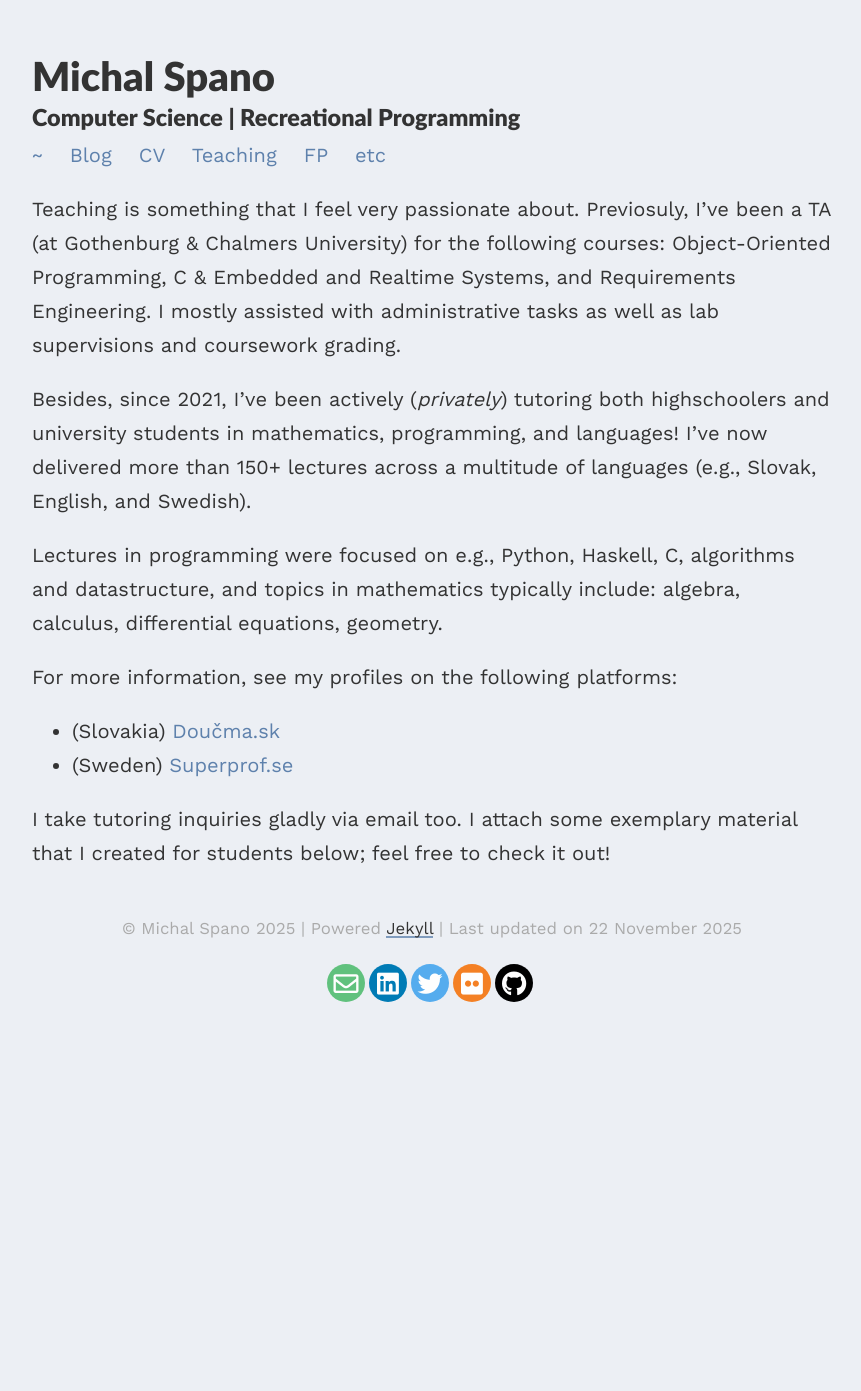
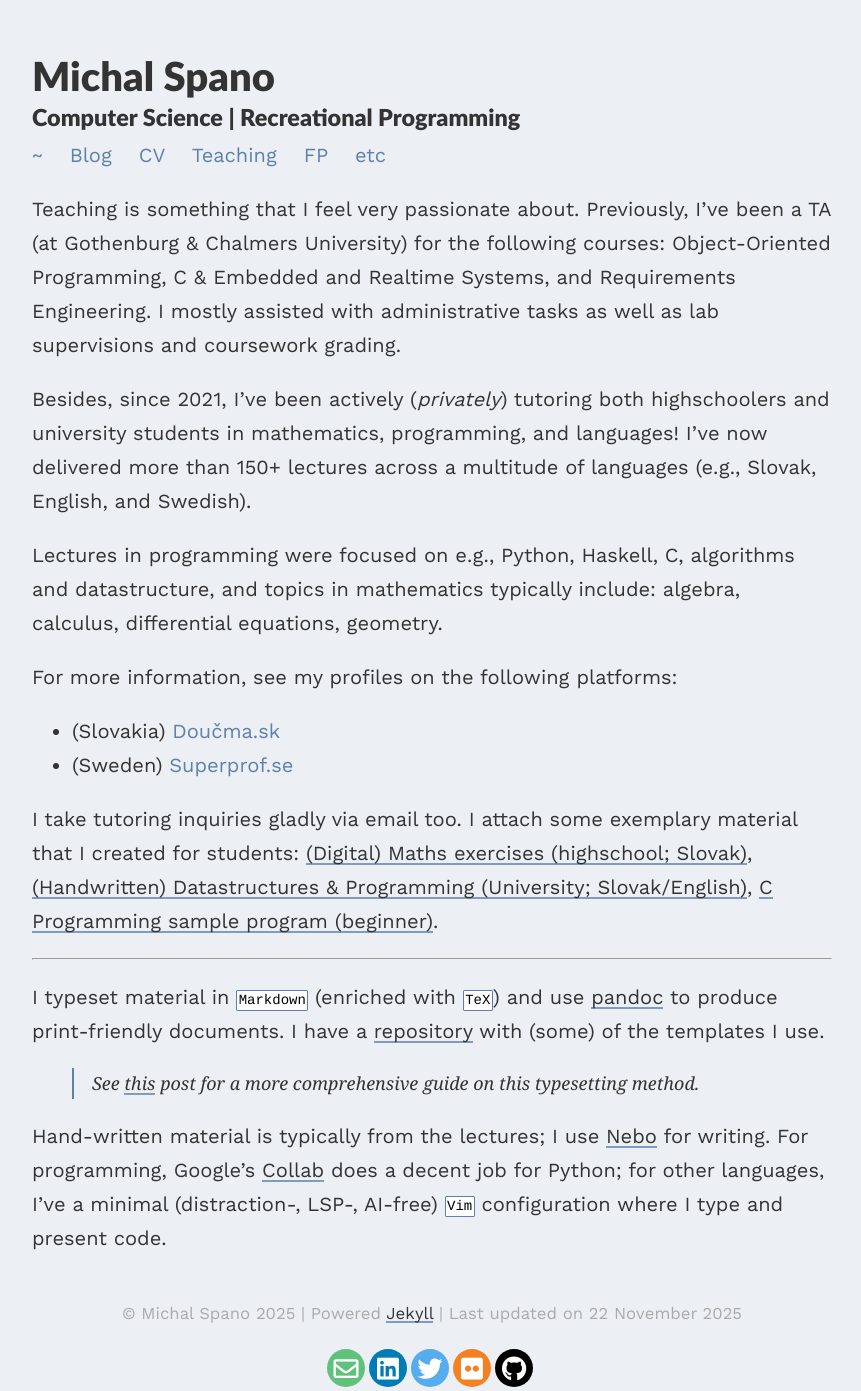
Before and after one commit to michalspano/michalspano.github.io, a Jekyll site: the page built from _pages/teaching.md, in a window 1280 px wide. Shown: the whole page, without its empty margins (208-1069 px from the left). Built offline with Jekyll 4.4.1, drawn with Linux system fonts in a browser that asks for light colours; nearby versions of some CDN libraries; before the commit the page ends 1006 px from its top, so only the background shows below that.

Commit message:
Finish page about Teaching

```diff
--- a/_pages/teaching.md
+++ b/_pages/teaching.md
@@ -5,7 +5,7 @@ permalink: /teaching/
 published: true
 ---
 
-Teaching is something that I feel very passionate about. Previosuly, I've been
+Teaching is something that I feel very passionate about. Previously, I've been
 a TA (at Gothenburg & Chalmers University) for the following courses:
 Object-Oriented Programming, C & Embedded and Realtime Systems, and
 Requirements Engineering. I mostly assisted with administrative tasks as well
@@ -21,8 +21,36 @@ and datastructure, and topics in mathematics typically include: algebra,
 calculus, differential equations, geometry.
 
 For more information, see my profiles on the following platforms:
-* (Slovakia) [Doučma.sk](https://www.doucma.sk/225672-doucovanie-online-doucovanie-matematiky-programovania-a-jazykov-nadobudni-matematicke-algoritmicke)
-* (Sweden) [Superprof.se](https://www.superprof.se/ingenjorsstudent-chalmerist-lar-matematik-och-programmering-gymnasie-hogskoleniva-goteborg-eller-distanse.html)
+* (Slovakia) [Doučma.sk][doucma]
+* (Sweden) [Superprof.se][superprof]
+
+[doucma]: https://www.doucma.sk/225672-doucovanie-online-doucovanie-matematiky-programovania-a-jazykov-nadobudni-matematicke-algoritmicke
+[superprof]: https://www.superprof.se/ingenjorsstudent-chalmerist-lar-matematik-och-programmering-gymnasie-hogskoleniva-goteborg-eller-distanse.html
 
 I take tutoring inquiries gladly via email too. I attach some exemplary
-material that I created for students below; feel free to check it out!
+material that I created for students: [(Digital) Maths exercises (highschool;
+Slovak)][digital], [(Handwritten) Datastructures & Programming (University;
+Slovak/English)][handwritten], [C Programming sample program
+(beginner)][program_c].
+
+[digital]: /assets/docs/teaching_sample_sk.pdf
+[handwritten]: /assets/docs/handwritten_sample.pdf
+[program_c]: /assets/docs/sample_c_program.c
+
+***
+
+I typeset material in `Markdown` (enriched with `TeX`) and use
+[pandoc](https://pandoc.org/) to produce print-friendly documents. I have a
+[repository][repo] with (some) of the templates I use.
+> See [this][blogpost] post for a more comprehensive guide on this typesetting
+> method.
+
+Hand-written material is typically from the lectures; I use [Nebo][nebo] for
+writing. For programming, Google's [Collab][collab] does a decent job for
+Python; for other languages, I've a minimal (distraction-, LSP-, AI-free) `Vim`
+configuration where I type and present code.
+
+[repo]: https://github.com/michalspano/academic-writing-templates
+[blogpost]: https://samarthak.com.np/writings/pandoc-latex/
+[nebo]: https://www.myscript.com/notes
+[collab]: https://colab.research.google.com/
```
Also changed, not shown: 3 other files.
